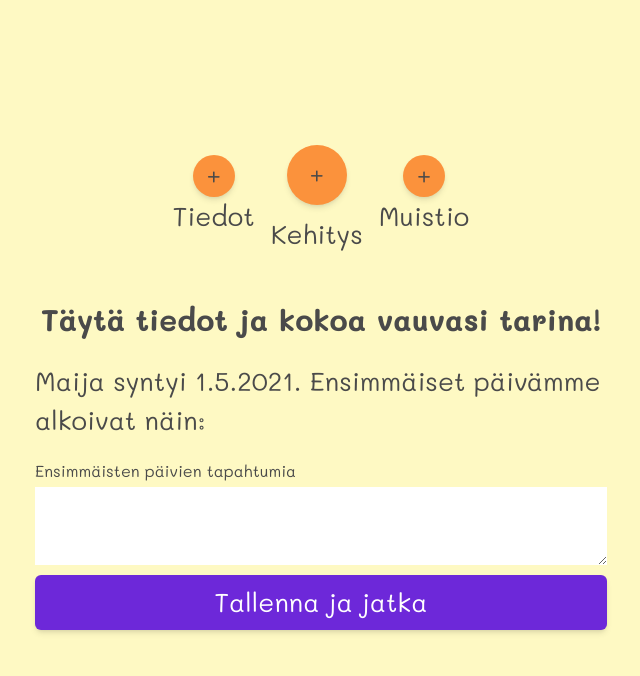
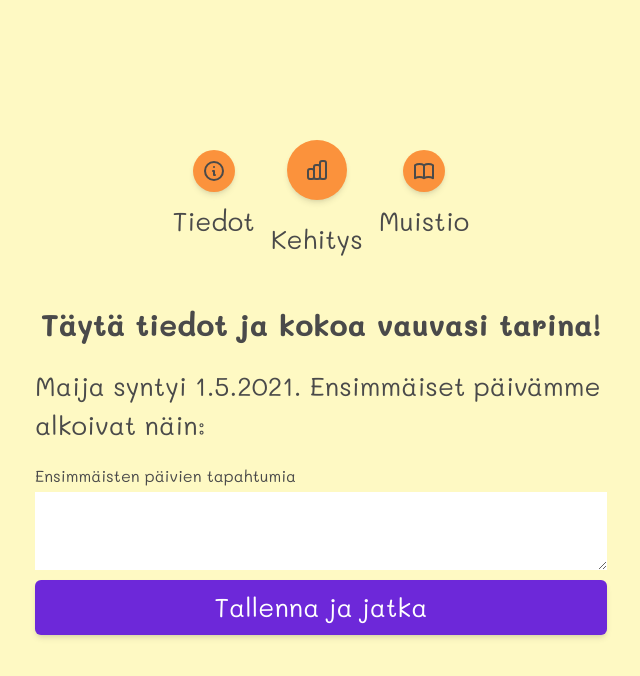
Before and after one commit to annaruntti/babybook-app, a React (Create React App) app: page / in a window 1280 px wide. Shown: the top 676 px of the page, without its empty margins (319-959 px from the left). Built offline with nearby package versions, Linux system fonts and the light colour scheme.

Commit message:
adding icons for buttons

```diff
--- a/src/components/TabButton.tsx
+++ b/src/components/TabButton.tsx
@@ -3,6 +3,7 @@ import React from "react";
 type Tab = {
   id: string;
   name: string;
+  icon: string;
   isActive: boolean;
 };
 
@@ -11,7 +12,7 @@ type TabProps = {
   handleTabActive: (id: string) => void;
 };
 
-export const TabButton = ({ tab: { name, isActive } }: TabProps) => (
+export const TabButton = ({ tab: { name, icon, isActive } }: TabProps) => (
   <div className="p-2">
     <div className="items-center">
       <button
@@ -22,7 +23,7 @@ export const TabButton = ({ tab: { name, isActive } }: TabProps) => (
         onClick={() => isActive}
         onChange={() => null}
       >
-        +
+        <svg className="w-6 h-6 ml-auto mr-auto dark:text-white" fill="none" stroke="currentColor" viewBox="0 0 24 24" xmlns="http://www.w3.org/2000/svg"><path stroke-linecap="round" stroke-linejoin="round" stroke-width="2" d={icon}></path></svg>
       </button>
     </div>
     <div>
--- a/src/components/Tabs.tsx
+++ b/src/components/Tabs.tsx
@@ -5,6 +5,7 @@ import { useState } from "react";
 type Tab = {
   id: string;
   name: string;
+  icon: string;
   isActive: boolean;
 };
 
--- a/src/tabs.ts
+++ b/src/tabs.ts
@@ -2,16 +2,19 @@ export const data = [
   {
     id: "0",
     name: "Tiedot",
+    icon: "M13 16h-1v-4h-1m1-4h.01M21 12a9 9 0 11-18 0 9 9 0 0118 0z",
     isActive: false,
   },
   {
     id: "1",
     name: "Kehitys",
+    icon: "M9 19v-6a2 2 0 00-2-2H5a2 2 0 00-2 2v6a2 2 0 002 2h2a2 2 0 002-2zm0 0V9a2 2 0 012-2h2a2 2 0 012 2v10m-6 0a2 2 0 002 2h2a2 2 0 002-2m0 0V5a2 2 0 012-2h2a2 2 0 012 2v14a2 2 0 01-2 2h-2a2 2 0 01-2-2z",
     isActive: true,
   },
   {
     id: "2",
     name: "Muistio",
+    icon: "M12 6.253v13m0-13C10.832 5.477 9.246 5 7.5 5S4.168 5.477 3 6.253v13C4.168 18.477 5.754 18 7.5 18s3.332.477 4.5 1.253m0-13C13.168 5.477 14.754 5 16.5 5c1.747 0 3.332.477 4.5 1.253v13C19.832 18.477 18.247 18 16.5 18c-1.746 0-3.332.477-4.5 1.253",
     isActive: false,
   },
 ];
```
